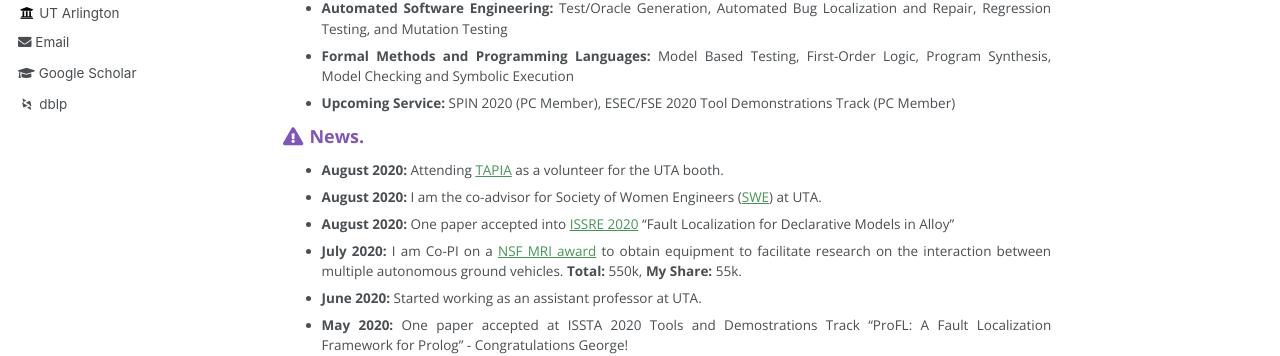
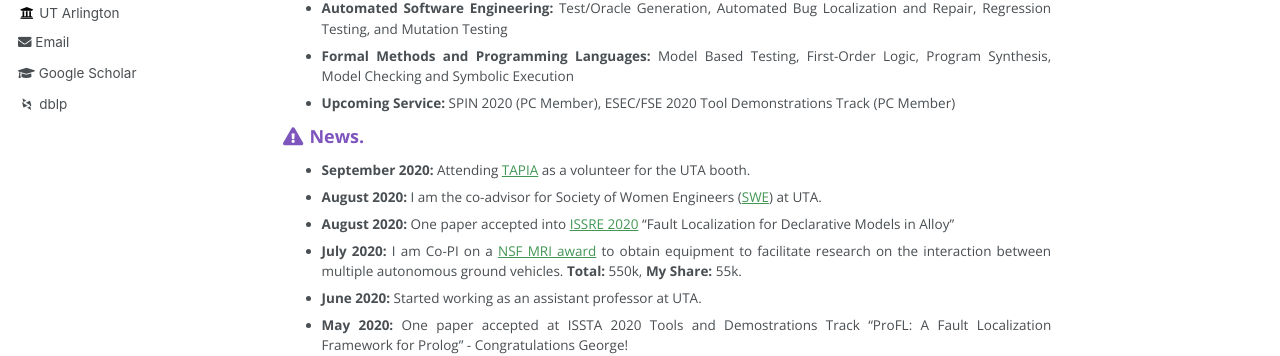
Before and after one commit to Allisonius/allisonius.github.io, a Jekyll site: the page built from _pages/about.md, in a window 1280 px wide and 900 px high. Shown: the part 360-716 px from the top of the window. Built offline with Jekyll 4.4.1, drawn with Linux system fonts in a browser that asks for light colours; some web fonts are replaced.

Commit message:
Update about.md

```diff
--- a/_pages/about.md
+++ b/_pages/about.md
@@ -24,7 +24,7 @@ Checking and Symbolic Execution
 
 
 ### <i class="fa fa-fw fa-exclamation-triangle" aria-hidden="true"></i> News.
-* **August 2020:** Attending [TAPIA](https://tapiaconference.cmd-it.org/) as a volunteer for the UTA booth.
+* **September 2020:** Attending [TAPIA](https://tapiaconference.cmd-it.org/) as a volunteer for the UTA booth.
 * **August 2020:** I am the co-advisor for Society of Women Engineers ([SWE](https://mavorgs.campuslabs.com/engage/organization/societyofwomenengineers)) at UTA.
 * **August 2020:** One paper accepted into [ISSRE 2020](http://2020.issre.net/) "Fault Localization for Declarative Models in Alloy"
 * **July 2020:** I am Co-PI on a [NSF MRI award](https://www.nsf.gov/awardsearch/showAward?AWD_ID=2018879&HistoricalAwards=false) to obtain equipment to facilitate research on the interaction between multiple autonomous ground vehicles. **Total:** 550k, **My Share:** 55k.
```
